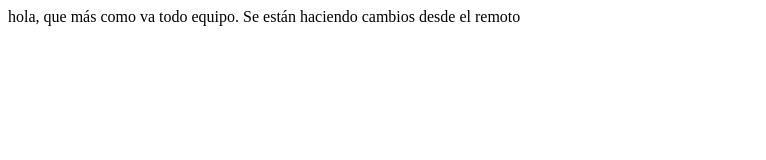
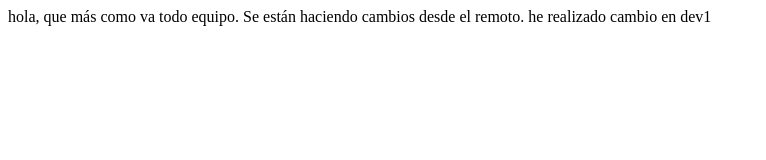
Before and after one commit to carlosabermudez16/proyectoDemoCursoPrework, a plain HTML site: page index.html in a window 1280 px wide. Shown: the whole page, without its empty margins (0-766 px from the left). Drawn offline with Linux system fonts and the light colour scheme.

Commit message:
cambio en rama dev1

```diff
--- a/index.html
+++ b/index.html
@@ -8,6 +8,7 @@
 </head>
 <body>
     hola, que más como va todo equipo.
-    Se están haciendo cambios desde el remoto
+    Se están haciendo cambios desde el remoto.
+    he realizado cambio en dev1
 </body>
 </html>
```
